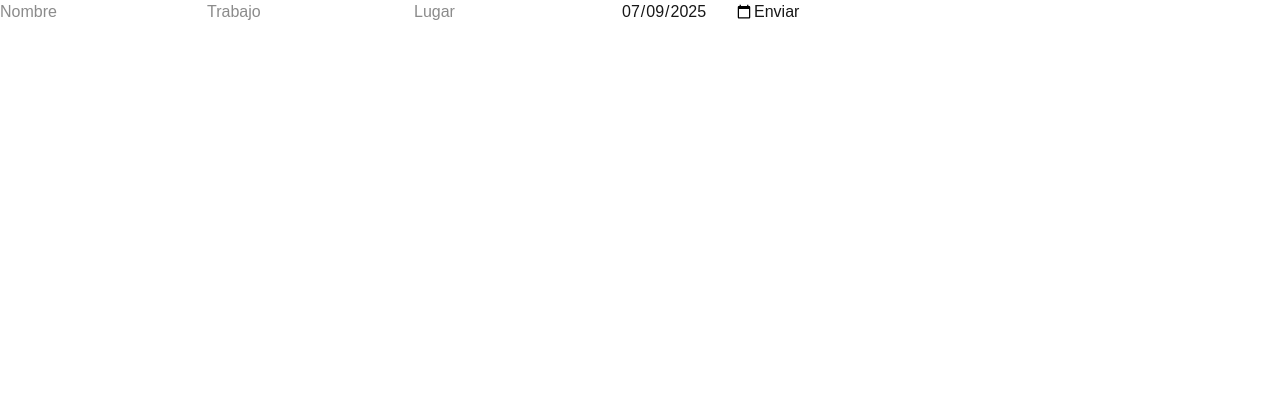
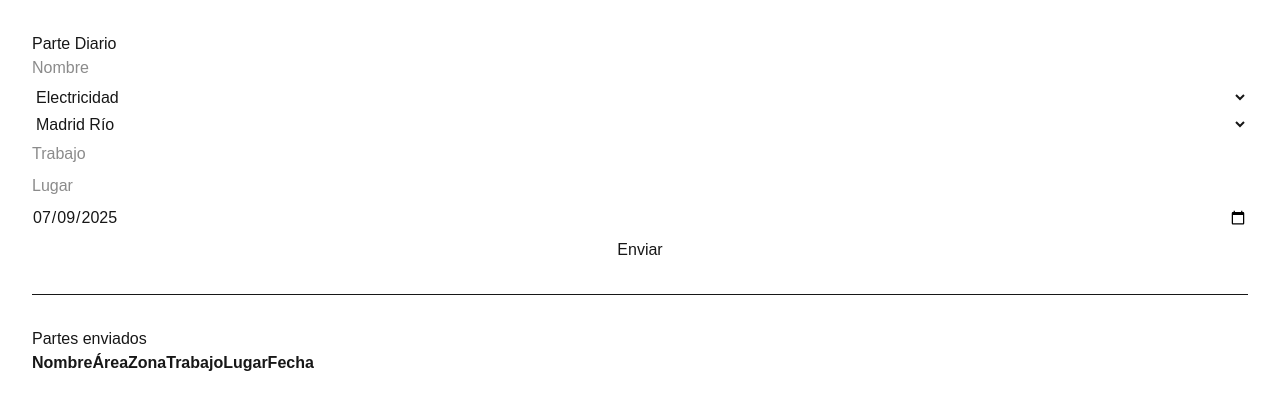
Before and after one commit to TecnicoUTEparqueslote4/partes-ute, a Next.js app: page /partes in a window 1280 px wide. Shown: the top 410 px of the page. Built offline with nearby package versions, Linux system fonts and the light colour scheme.

Commit message:
Formulario completo con zonas y tabla

```diff
--- a/app/partes/page.tsx
+++ b/app/partes/page.tsx
@@ -12,23 +12,82 @@ export default function PartesPage() {
     fecha: new Date().toISOString().split('T')[0],
   });
 
-  const manejarCambio = (e) => {
-    const { name, value } = e.target;
-    setFormulario((prev) => ({ ...prev, [name]: value }));
+  const [partes, setPartes] = useState([]);
+
+  const zonasPorArea = {
+    Electricidad: ['Madrid Río', 'Parque Lineal', 'Plaza España'],
+    'Fuentes Ornamentales': ['Madrid Río', 'Parque Lineal', 'Plaza España'],
   };
 
-  const manejarEnvio = (e) => {
+  const manejarCambio = (e: React.ChangeEvent<HTMLInputElement | HTMLSelectElement>) => {
+    const { name, value } = e.target;
+    setFormulario(prev => ({ ...prev, [name]: value }));
+  };
+
+  const manejarEnvio = (e: React.FormEvent) => {
     e.preventDefault();
-    console.log('Formulario enviado:', formulario);
+    setPartes(prev => [...prev, formulario]);
+    setFormulario({
+      nombre: '',
+      area: 'Electricidad',
+      zona: 'Madrid Río',
+      trabajo: '',
+      lugar: '',
+      fecha: new Date().toISOString().split('T')[0],
+    });
   };
 
   return (
-    <form onSubmit={manejarEnvio}>
-      <input name="nombre" value={formulario.nombre} onChange={manejarCambio} placeholder="Nombre" />
-      <input name="trabajo" value={formulario.trabajo} onChange={manejarCambio} placeholder="Trabajo" />
-      <input name="lugar" value={formulario.lugar} onChange={manejarCambio} placeholder="Lugar" />
-      <input name="fecha" value={formulario.fecha} onChange={manejarCambio} type="date" />
-      <button type="submit">Enviar</button>
-    </form>
+    <main style={{ padding: '2rem' }}>
+      <h1>Parte Diario</h1>
+      <form onSubmit={manejarEnvio} style={{ display: 'flex', flexDirection: 'column', gap: '0.5rem' }}>
+        <input name="nombre" value={formulario.nombre} onChange={manejarCambio} placeholder="Nombre" required />
+
+        <select name="area" value={formulario.area} onChange={manejarCambio}>
+          <option value="Electricidad">Electricidad</option>
+          <option value="Fuentes Ornamentales">Fuentes Ornamentales</option>
+        </select>
+
+        <select name="zona" value={formulario.zona} onChange={manejarCambio}>
+          {zonasPorArea[formulario.area].map(z => (
+            <option key={z} value={z}>{z}</option>
+          ))}
+        </select>
+
+        <input name="trabajo" value={formulario.trabajo} onChange={manejarCambio} placeholder="Trabajo" required />
+        <input name="lugar" value={formulario.lugar} onChange={manejarCambio} placeholder="Lugar" required />
+        <input name="fecha" value={formulario.fecha} onChange={manejarCambio} type="date" />
+
+        <button type="submit">Enviar</button>
+      </form>
+
+      <hr style={{ margin: '2rem 0' }} />
+
+      <h2>Partes enviados</h2>
+      <table border={1} cellPadding={6}>
+        <thead>
+          <tr>
+            <th>Nombre</th>
+            <th>Área</th>
+            <th>Zona</th>
+            <th>Trabajo</th>
+            <th>Lugar</th>
+            <th>Fecha</th>
+          </tr>
+        </thead>
+        <tbody>
+          {partes.map((parte, index) => (
+            <tr key={index}>
+              <td>{parte.nombre}</td>
+              <td>{parte.area}</td>
+              <td>{parte.zona}</td>
+              <td>{parte.trabajo}</td>
+              <td>{parte.lugar}</td>
+              <td>{parte.fecha}</td>
+            </tr>
+          ))}
+        </tbody>
+      </table>
+    </main>
   );
 }
```
